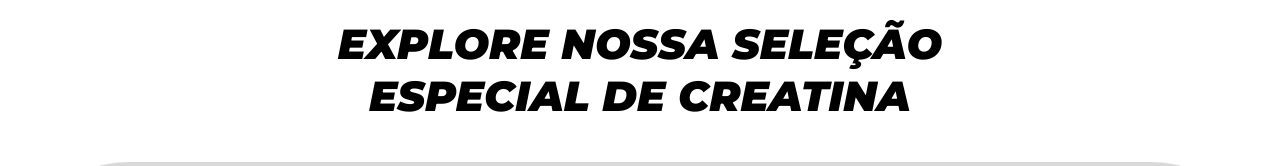
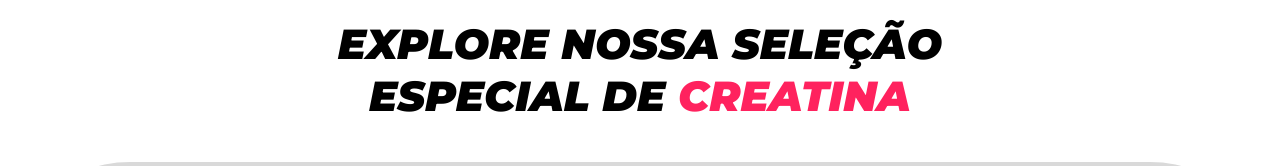
Before and after one commit to OlucasGarcia/AlmeidaSuplementos, a React (Vite) app in the folder almeida-suplementos/: page /search/creatina in a window 1280 px wide. Shown: the part 122-288 px from the top of the page. Built offline with nearby package versions, Linux system fonts and the light colour scheme; a web font is replaced by a local one.

Commit message:
V2T002: fix - Correção no modulo do CSS da page Search

```diff
--- a/almeida-suplementos/src/pages/search/index.jsx
+++ b/almeida-suplementos/src/pages/search/index.jsx
@@ -1,5 +1,5 @@
 import React, { useEffect } from "react";
-import './style.css'
+import styles from './style.module.css'
 import { useParams } from "react-router-dom";
 import { CATEGORIES, PRODUCTS } from "../../dataset/products";
 import Card from "../../components/card";
@@ -19,9 +19,9 @@ function Search( ) {
     const filtered = PRODUCTS.filter(product => product.category === category.title);
 
     return (
-        <div className="hero" id="produtos">
-            <h1 className="titleTxt">EXPLORE NOSSA SELEÇÃO <br></br> ESPECIAL DE <span className="txtCor">{category.product}</span></h1>
-            <div className="productsDiv" >
+        <div className={styles.hero} id="produtos">
+            <h1 className={styles.titleTxt} >EXPLORE NOSSA SELEÇÃO <br></br> ESPECIAL DE <span className={styles.txtCor}>{category.product}</span></h1>
+            <div className={styles.productsDiv} >
             {
                 filtered.length > 0 ? (
                     filtered.map(product => (
--- a/almeida-suplementos/src/pages/search/style.css
+++ b/almeida-suplementos/src/pages/search/style.module.css
@@ -7,6 +7,10 @@
     font-style: italic;
     font-weight: 900;
     padding: 140px 20px 0;
+}
+
+.txtCor {
+    color: #FF225E;
 }
 
 .productsDiv {
```
